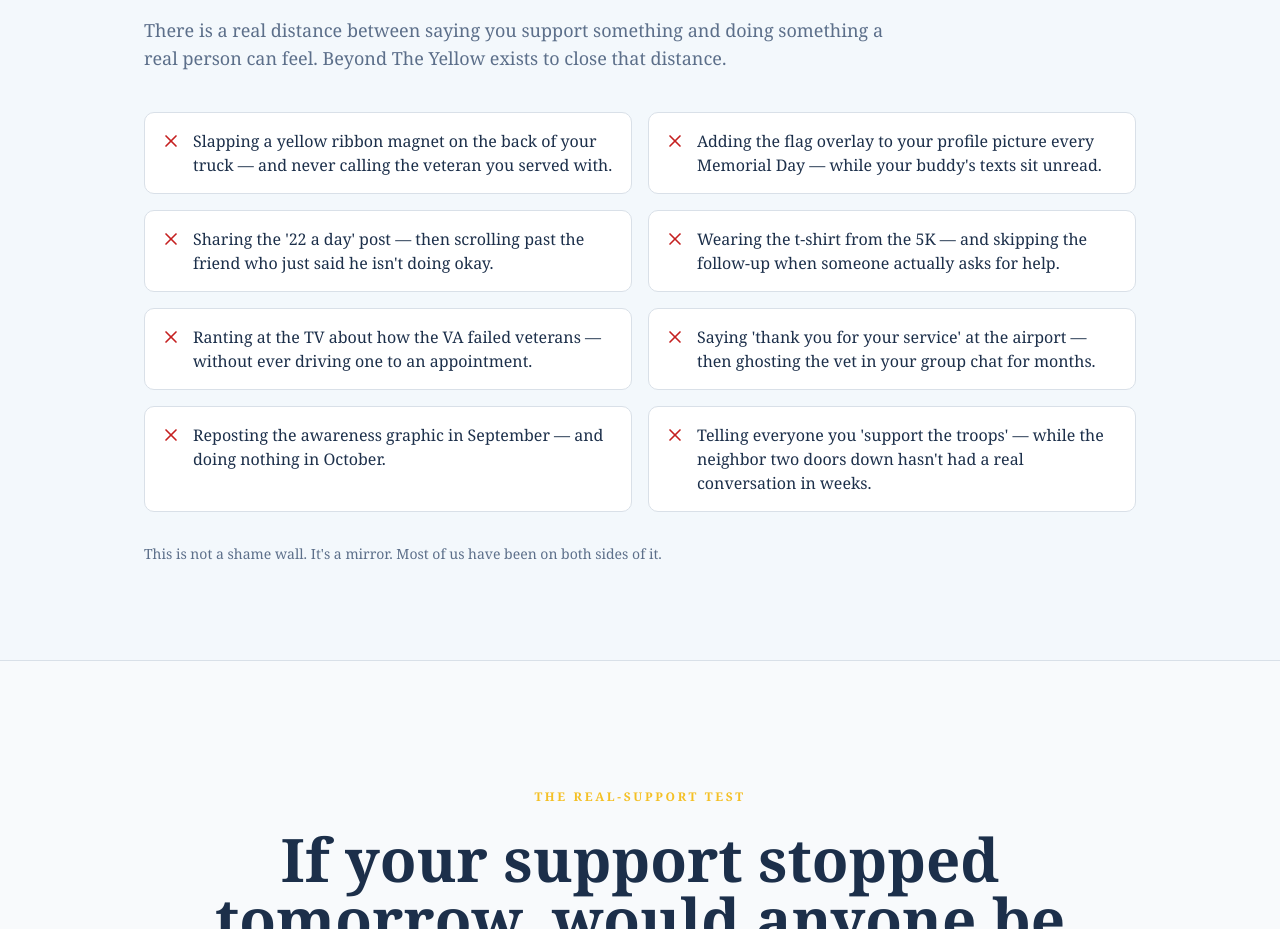
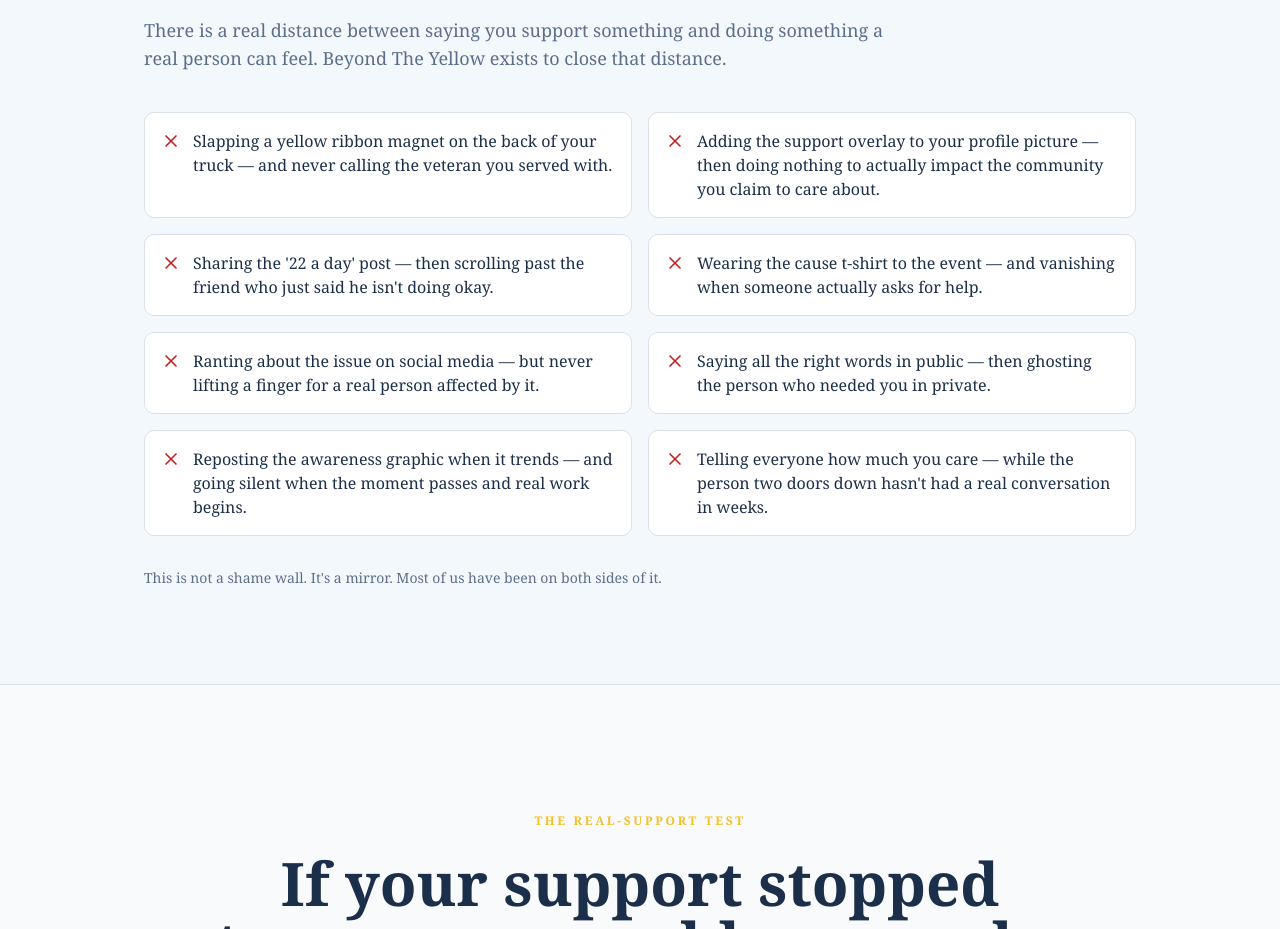
Before and after one commit to LPredmore/pathfinder-wellspring, a React (Vite) app: page /beyondtheyellow in a window 1280 px wide. Shown: the part 946-1875 px from the top of the page. Built offline with nearby package versions, Linux system fonts and the light colour scheme; the HTML template or start-up script is replaced by a standard one.

Commit message:
Changes
Co-authored-by: LPredmore <124374222+LPredmore@users.noreply.github.com>

```diff
--- a/src/pages/BeyondTheYellowPage.tsx
+++ b/src/pages/BeyondTheYellowPage.tsx
@@ -649,13 +649,13 @@ export default function BeyondTheYellowPage() {
             <div className="mt-10 grid gap-4 md:grid-cols-2">
               {[
                 "Slapping a yellow ribbon magnet on the back of your truck — and never calling the veteran you served with.",
-                "Adding the flag overlay to your profile picture every Memorial Day — while your buddy's texts sit unread.",
+                "Adding the support overlay to your profile picture — then doing nothing to actually impact the community you claim to care about.",
                 "Sharing the '22 a day' post — then scrolling past the friend who just said he isn't doing okay.",
-                "Wearing the t-shirt from the 5K — and skipping the follow-up when someone actually asks for help.",
-                "Ranting at the TV about how the VA failed veterans — without ever driving one to an appointment.",
-                "Saying 'thank you for your service' at the airport — then ghosting the vet in your group chat for months.",
-                "Reposting the awareness graphic in September — and doing nothing in October.",
-                "Telling everyone you 'support the troops' — while the neighbor two doors down hasn't had a real conversation in weeks.",
+                "Wearing the cause t-shirt to the event — and vanishing when someone actually asks for help.",
+                "Ranting about the issue on social media — but never lifting a finger for a real person affected by it.",
+                "Saying all the right words in public — then ghosting the person who needed you in private.",
+                "Reposting the awareness graphic when it trends — and going silent when the moment passes and real work begins.",
+                "Telling everyone how much you care — while the person two doors down hasn't had a real conversation in weeks.",
               ].map((item) => (
                 <div
                   key={item}
```
